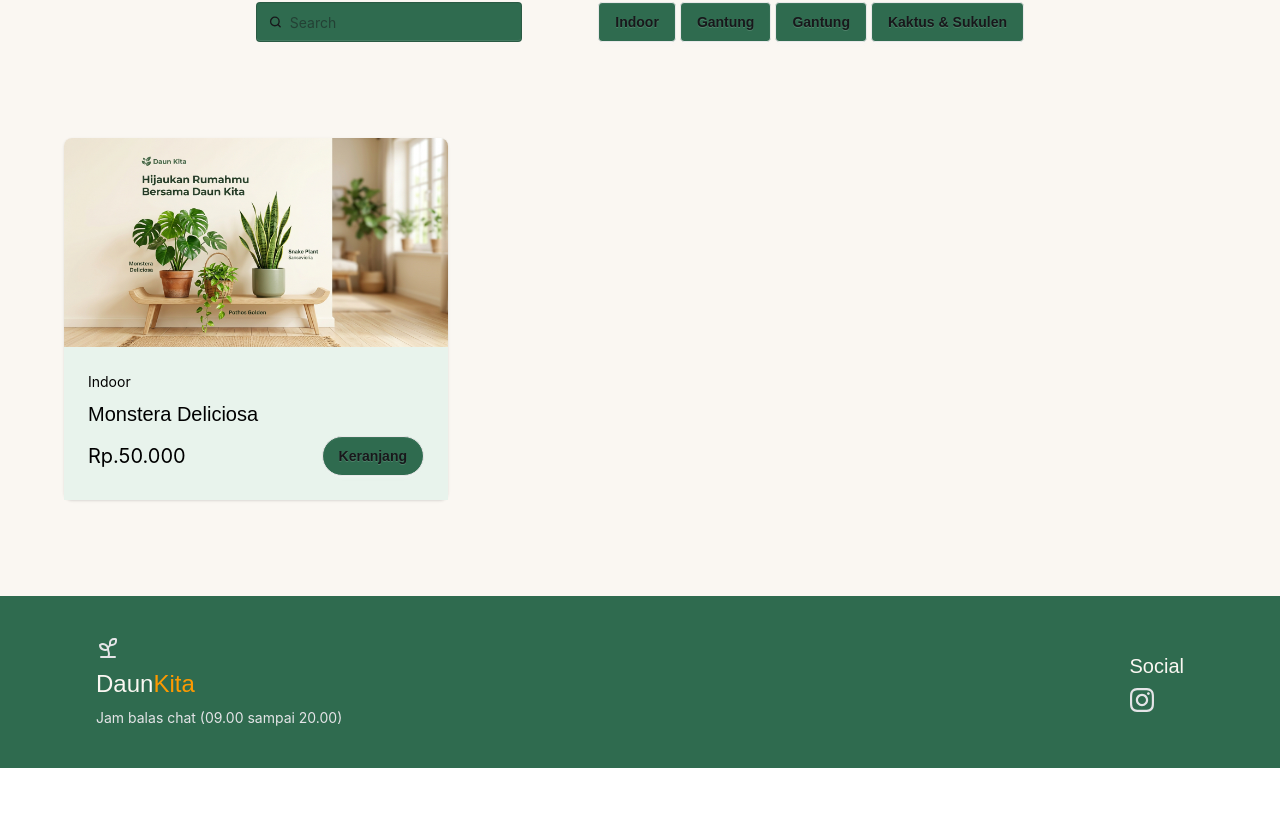
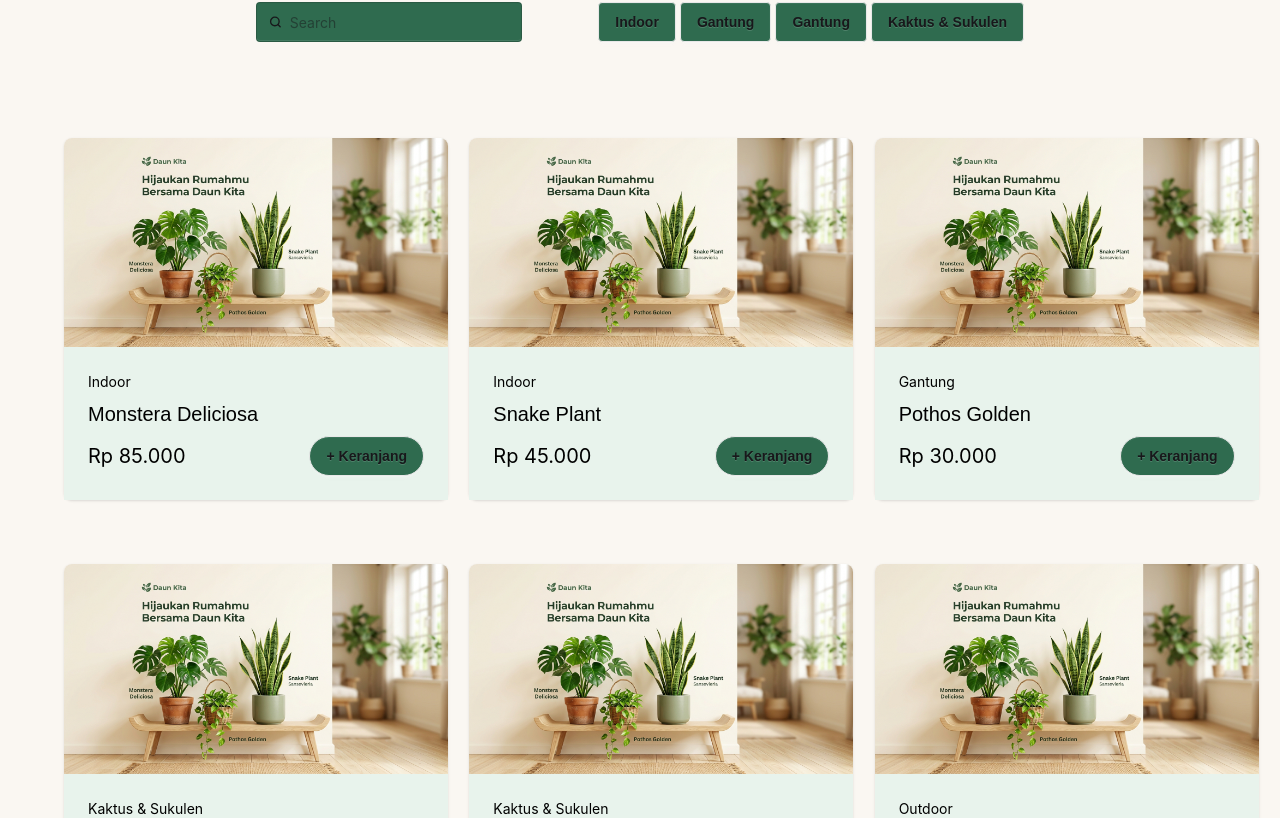
Before and after one commit to ekakurniaiioo/Daun-Kita, a React (Vite) app: page / in a window 1280 px wide. Shown: the part 1042-1860 px from the top of the page. Before the commit the page ends 1810 px from the top, so only its background shows below. Built offline with nearby package versions, Linux system fonts and the light colour scheme.

Commit message:
Display plants as card

```diff
--- a/src/assets/components/Card.jsx
+++ b/src/assets/components/Card.jsx
@@ -1,23 +1,25 @@
-export function Card() {
+export function Card({ dummyPlants }) {
   return (
     <section className="max-w-6xl grid grid-cols-3 mx-auto gap-16">
-      <div className="card bg-base-100 w-96 shadow-sm">
+      {dummyPlants.map((plant) => (
+        <div key={plant.id} className="card bg-base-100 w-96 shadow-sm">
           <figure>
-          <img src="/DaunKitaHero.jpg" alt="Shoes" />
+            <img src="/DaunKitaHero.jpg" alt="Plant" />
           </figure>
           <div className="card-body bg-forest-light">
-          <p className="text-black font-inter">Indoor</p>
+            <p className="text-black font-inter">{plant.kategori}</p>
             <h2 className="text-xl text-black font-poppins">
-            Monstera Deliciosa
+              {plant.nama}
             </h2>
             <div className="card-actions justify-between items-center">
-            <p className="text-xl text-black font-inter">Rp.50.000</p>
+              <p className="text-xl text-black font-inter">Rp {plant.harga.toLocaleString('id-ID')}</p>
               <button className="btn bg-forest rounded-4xl font-poppins">
-              Keranjang
+                + Keranjang
               </button>
             </div>
           </div>
         </div>
+      ))}
     </section>
   );
 }
--- a/src/assets/components/Katalog.jsx
+++ b/src/assets/components/Katalog.jsx
@@ -1,6 +1,7 @@
 import { SearchKatalog } from "./SearchKatalog";
 import { FilterKatalog } from "./FilterKatalog";
 import { Card } from "./Card";
+import { dummyPlants } from "../data/plants";
 
 export function Katalog() {
   return (
@@ -16,7 +17,9 @@ export function Katalog() {
         <FilterKatalog />
       </section>
 
-        <Card />
+        <Card
+        dummyPlants={dummyPlants}
+        />
     </section>
   );
 }
```
Lines whose indentation alone changed are shown as unchanged.
